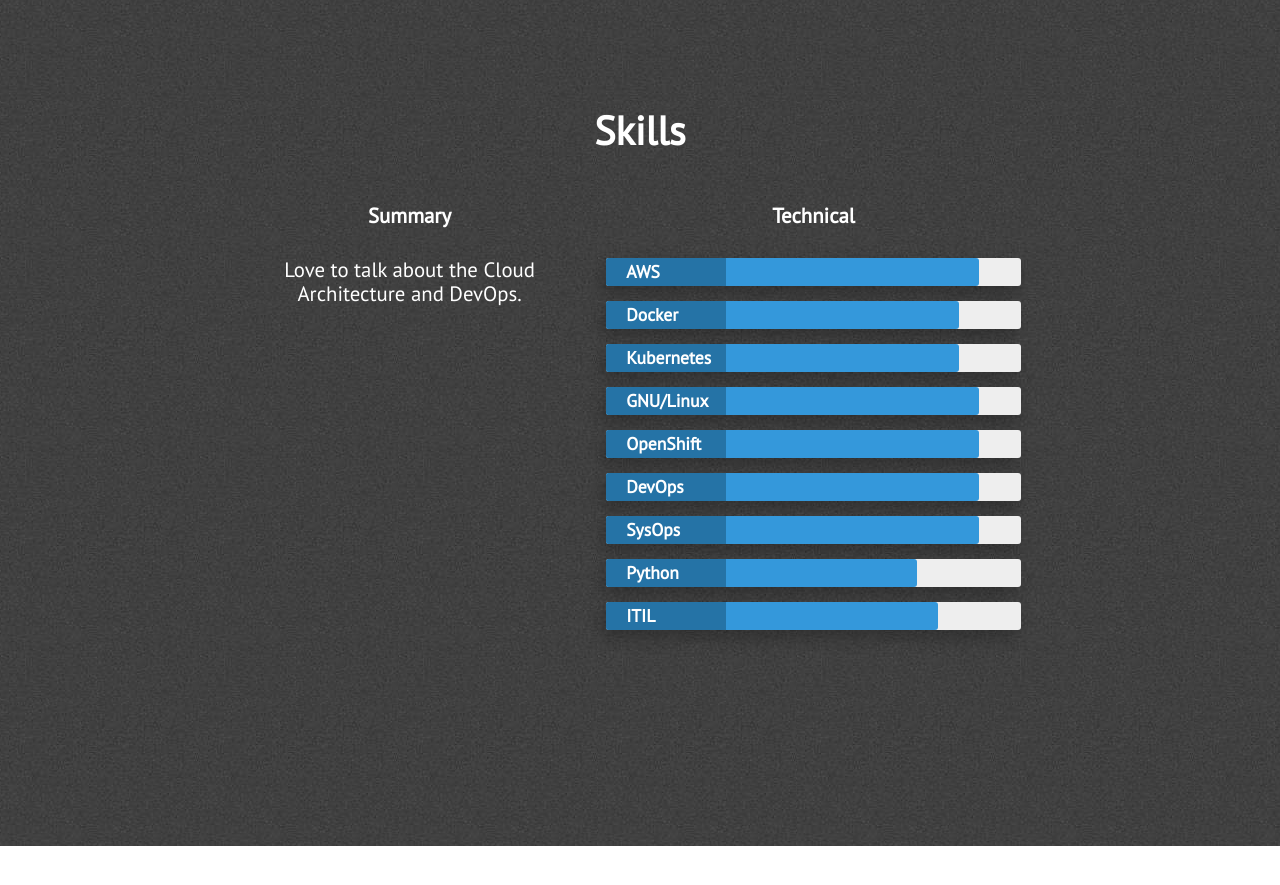
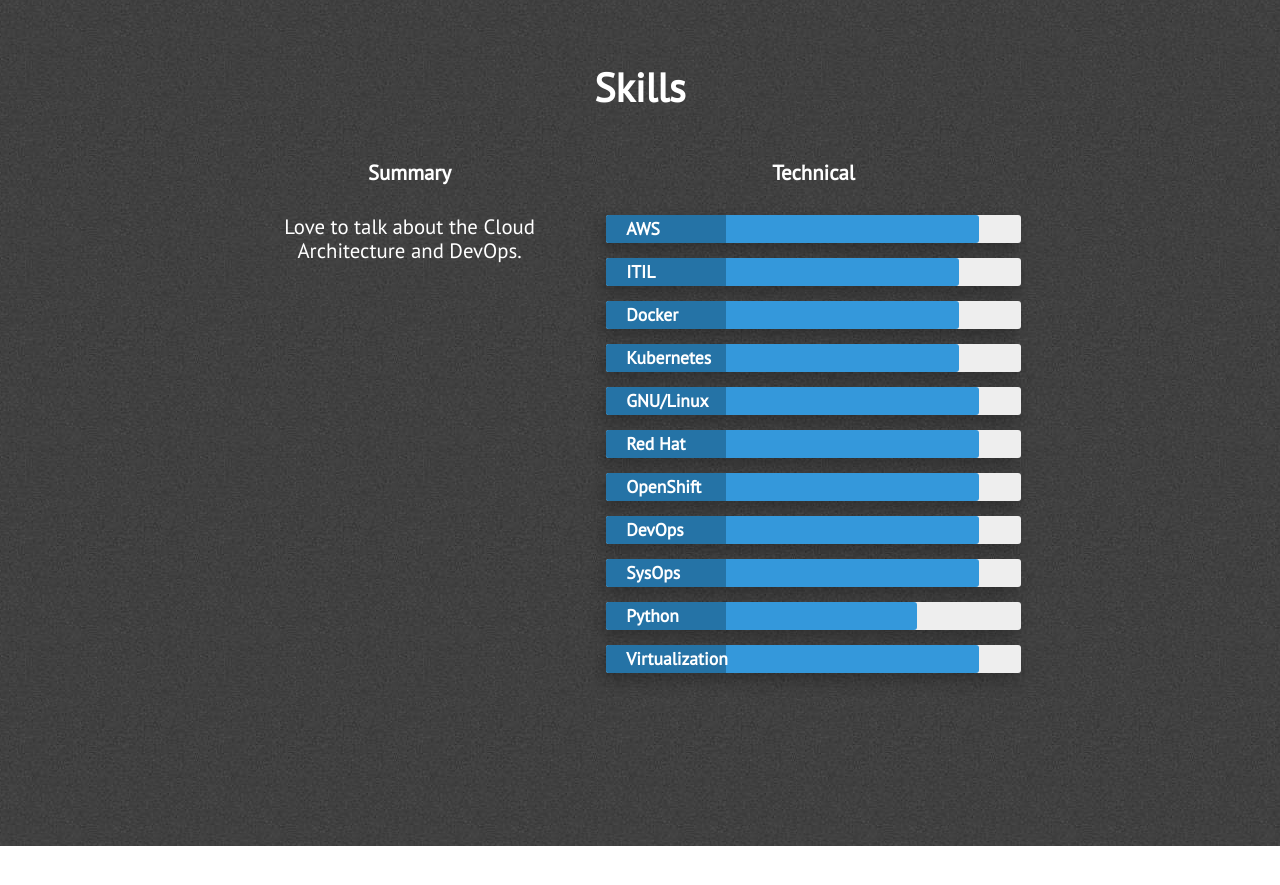
Before and after one commit to josephphyo/josephphyo.github.io, a Jekyll site: the page built from index.html, in a window 1280 px wide and 900 px high, scrolled down 2054 px. Shown: the top 885 px of the window. Built offline with Jekyll 4.4.1, drawn with Linux system fonts in a browser that asks for light colours; nearby versions of some CDN libraries.

Commit message:
first commit

```diff
--- a/_includes/skills.html
+++ b/_includes/skills.html
@@ -19,6 +19,13 @@
                             <div class="skillbar-bar" style="background: #3498db;"></div>
                         </div> <!-- End Skill Bar -->
 
+
+                        <div class="skillbar clearfix " data-percent="85%">
+                            <div class="skillbar-title" style="background: #2980b9"><span>ITIL</span></div>
+                            <div class="skillbar-bar" style="background: #3498db"></div>
+                        </div> <!-- End Skill Bar -->
+
+
                         <div class="skillbar clearfix " data-percent="85%">
                             <div class="skillbar-title" style="background: #2980b9;"><span>Docker</span></div>
                             <div class="skillbar-bar" style="background: #3498db;"></div>
@@ -32,6 +39,11 @@
 
                         <div class="skillbar clearfix " data-percent="90%">
                             <div class="skillbar-title" style="background: #2980b9;"><span>GNU/Linux</span></div>
+                            <div class="skillbar-bar" style="background: #3498db;"></div>
+                        </div> <!-- End Skill Bar -->
+
+                        <div class="skillbar clearfix " data-percent="90%">
+                            <div class="skillbar-title" style="background: #2980b9"><span>Red Hat</span></div>
                             <div class="skillbar-bar" style="background: #3498db;"></div>
                         </div> <!-- End Skill Bar -->
 
@@ -55,10 +67,11 @@
                             <div class="skillbar-bar" style="background: #3498db;"></div>
                         </div> <!-- End Skill Bar -->
 
-                        <div class="skillbar clearfix " data-percent="80%">
-                            <div class="skillbar-title" style="background: #2980b9"><span>ITIL</span></div>
-                            <div class="skillbar-bar" style="background: #3498db"></div>
+                        <div class="skillbar clearfix " data-percent="90%">
+                            <div class="skillbar-title" style="background: #2980b9"><span>Virtualization</span></div>
+                            <div class="skillbar-bar" style="background: #3498db;"></div>
                         </div> <!-- End Skill Bar -->
+
                     </div>
                 </div>
             </div>
```
